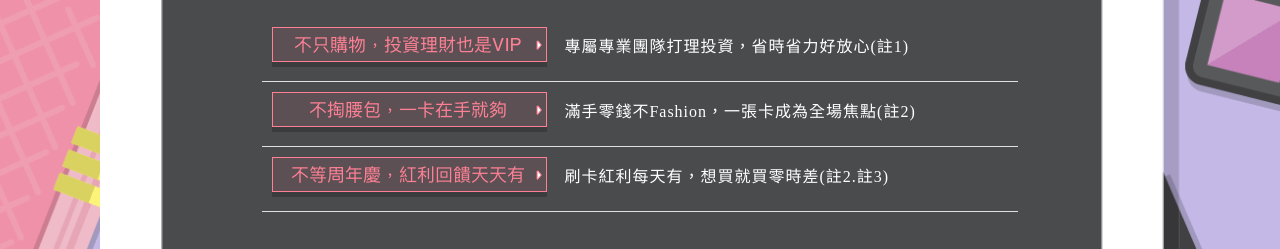
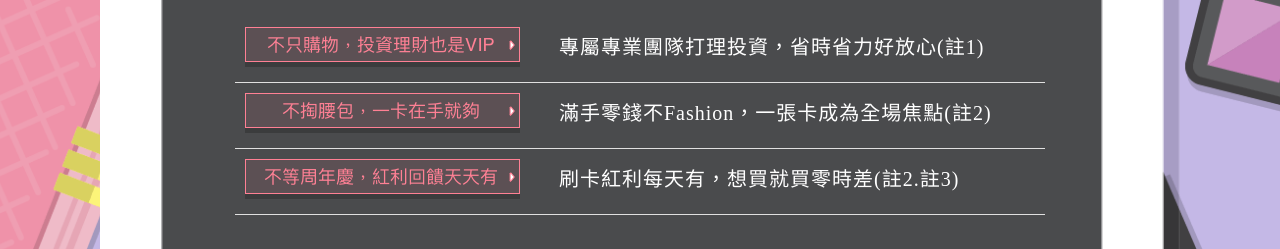
Before and after one commit to Stockfeel/Q4_ctbc_invest, a plain HTML site: page lady.html in a window 1280 px wide. Shown: the part 1295-1544 px from the top of the page. Drawn offline with Linux system fonts and the light colour scheme.

Commit message:
調整字體

```diff
--- a/assets/css/style.less
+++ b/assets/css/style.less
@@ -1004,7 +1004,7 @@ section.intro{
 				}
 
 				ol{
-					width: 70%;
+					width: 75%;
 					margin: 0 auto;
 					list-style: none;
 					-webkit-padding-start: 0;
@@ -1245,6 +1245,10 @@ section.intro{
 		}
 	}
 
+	section.intro .wrap .note .notepaper{
+		font-size: 20px;
+	}
+
 }
 @media screen and (max-width: 1680px) {
 	section.intro {
```
Also changed, not shown: assets/css/style.css.
